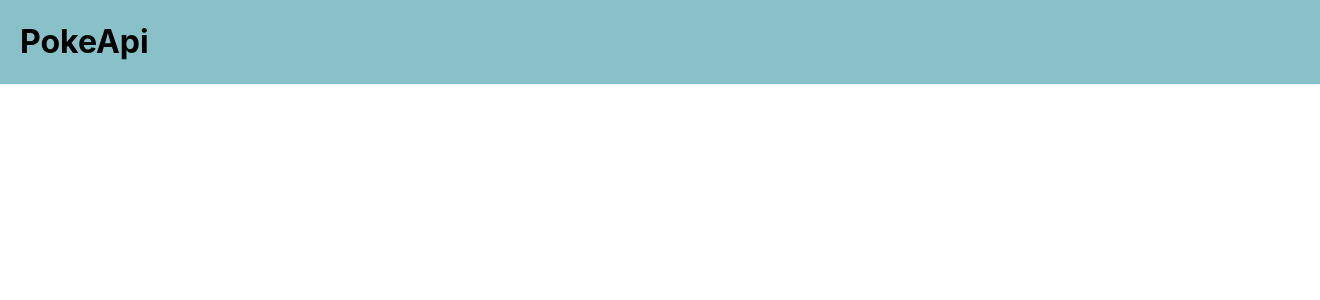
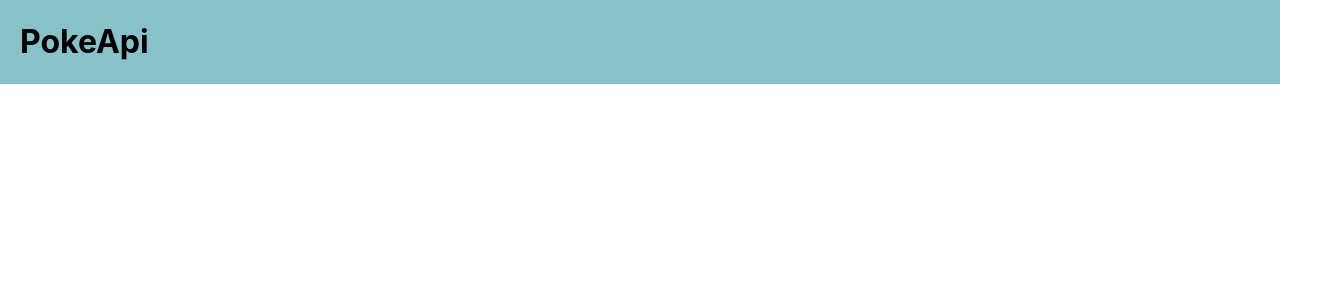
Before and after one commit to millerbarahona/Poke_API, a Next.js app: page /poke in a window 1280 px wide. Shown: the top 300 px of the page, 1320 px wide, since content can reach past the window. Built offline with nearby package versions, Linux system fonts and the light colour scheme.

Commit message:
fix width

```diff
--- a/styles/Home.module.css
+++ b/styles/Home.module.css
@@ -1,5 +1,5 @@
 .container {
-  margin: 20;
+  padding: 20px;
 }
 
 .pokemones {
--- a/styles/NavBar.module.css
+++ b/styles/NavBar.module.css
@@ -3,6 +3,5 @@
   position: sticky;
   margin-bottom: 20px;
   background-color: #88C1C8;
-  width: 100vw;
   padding: 1px 20px;
 }
--- a/styles/globals.css
+++ b/styles/globals.css
@@ -3,5 +3,4 @@
   padding: 0;
   font-family: -apple-system, BlinkMacSystemFont, Segoe UI, Roboto, Oxygen,
     Ubuntu, Cantarell, Fira Sans, Droid Sans, Helvetica Neue, sans-serif;
-    overflow-x: hidden;
 }
```
